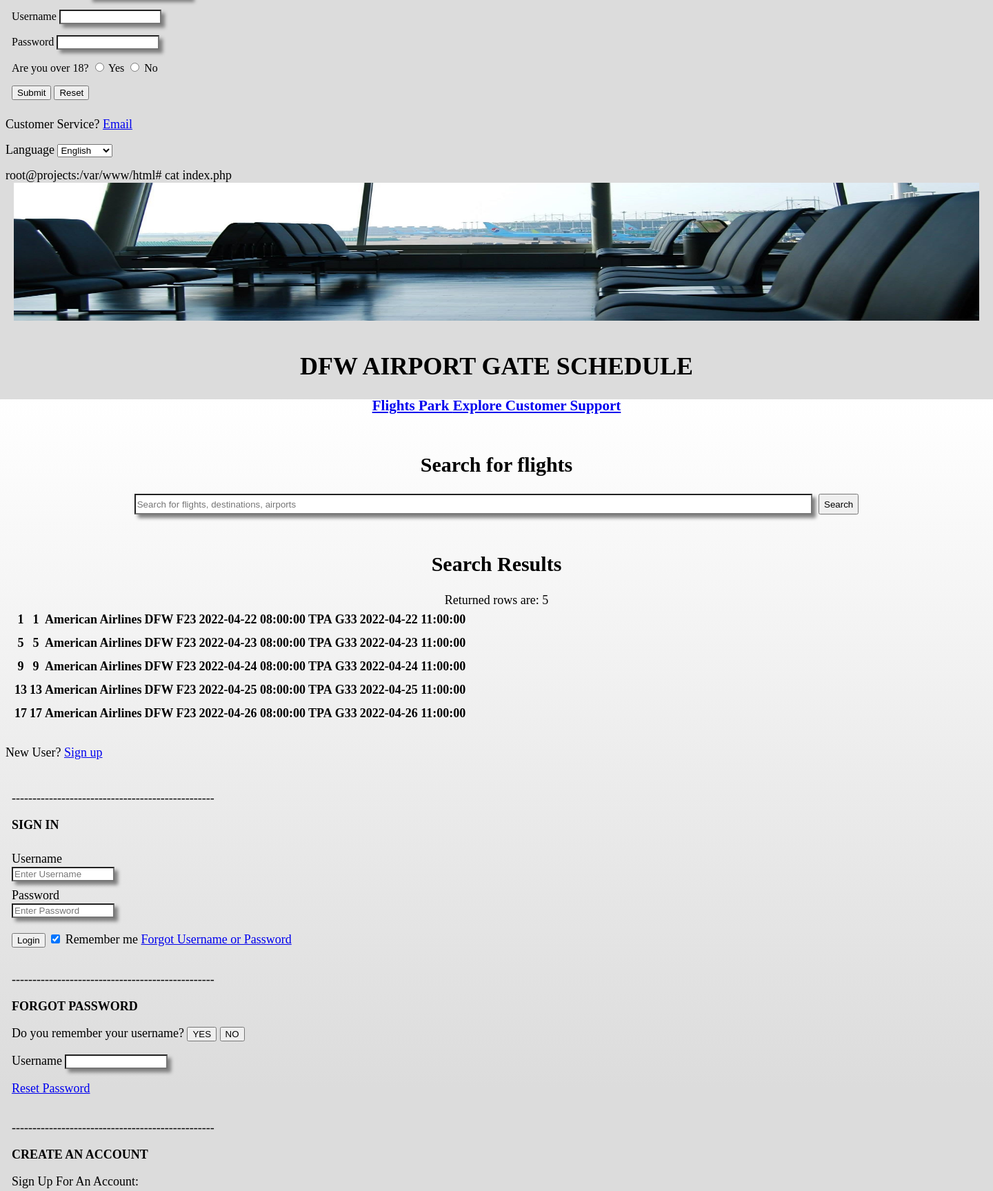
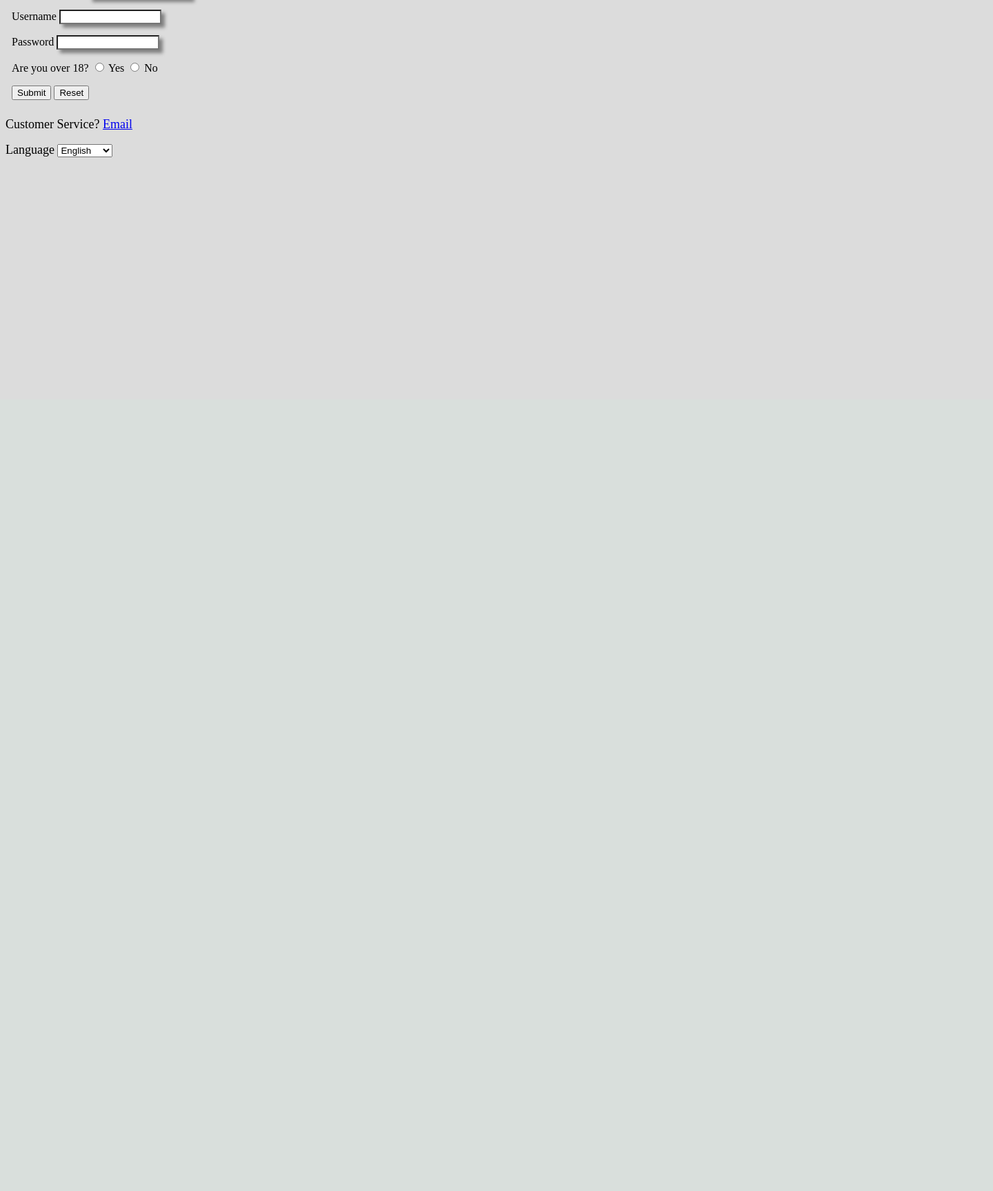
Before and after one commit to catherinaaaaa/CSCE-5560-Security-Ecommerce, a PHP site: page /?search=TPA in a window 1440 px wide. Shown: the part 1421-3148 px from the top of the page at 69% size. After the commit the page ends 1649 px from the top, so only its background shows below. Run offline with PHP 8.4, Linux system fonts and the light colour scheme; data comes from the database, SQL or seed files in the repository; lists and menus that the app fills with data are empty.

Commit message:
Pasted the index.php file twice

```diff
--- a/CatherineDocs/WebsiteFinal/index.php
+++ b/CatherineDocs/WebsiteFinal/index.php
@@ -170,176 +170,3 @@ $mysqli -> close();
 
 </body>
 </html>
-root@projects:/var/www/html# cat index.php
-<!DOCTYPE html>
-<html>
-<link href="main.css" rel="stylesheet" type="text/css">
-<script src="basic.js"></script>
-
-<body>
-<title>DFW AIRPORT GATE SCHEDULE</title>
-<div class="image-container">
-        <img src="home.jpg" align="middle"
-        width ="1400"
-        height="200"/>
-</div>
-
-<br>
-<div class ="navBar">
-<h1> DFW AIRPORT GATE SCHEDULE </h1>
-<h3>    <a href="https://www.dfwairport.com/flights/" > Flights </a>
-        <a href="https://www.dfwairport.com/park/"> Park </a>
-        <a href="https://www.dfwairport.com/explore/"> Explore </a>
-        <a href="https://www.dfwairport.com/support/"> Customer Support </a>
-</div>
-
-        <div class="section-container">
-            <h2> Search for flights  </h2>
-            <div class="search-container">
-
-                <form id="form">
-                        <input type="search" font="NeueHaasUnicaW1G" id="query" placeholder="Search for flights, destinations, airports" name="search">
-                        <button type="submit" onclick="SearchButtonCallback()">Search</button>
-                </form>
-
-            </div>
-        </div>
-        <div class="section-container">
-            <h2 font ="NeueHaasUnicaW1G"> Search Results </h2>
-            <div class="search-container">
-
-                <!-- Put search results here -->
-
-<?php
-
-$mysqli = new mysqli("localhost","catherine","UNTcat2004#","csce5560_project");
-
-// Check connection
-if ($mysqli -> connect_errno) {
-  echo "Failed to connect to MySQL: " . $mysqli -> connect_error;
-  exit();
-}
-
-// Perform query
-if($_GET['search'])
-{
-
-if ($result = $mysqli -> query('SELECT * FROM flights WHERE arrival_airport = "' . $_GET['search'] . '"' ))
-{
-
-  echo "Returned rows are: " . $result -> num_rows;
-
-  $my_arr = $result -> fetch_all();
-
-
-  echo "<table>";
-  for ($x = 0; $x < $result -> num_rows; $x+=1)
-  {
-    echo "<tr>";
-    for ($y = 0; $y < count($my_arr[$x]); $y+=1)
-    {
-      echo "<th>";
-      echo $my_arr[$x][$y];
-      echo "</th>";
-    }
-    echo "</tr>";
-  }
-  echo "</table>";
-
-
-  $result -> free_result();
-
-}
-
-}
-else
-{
-   echo "search is not set";
-}
-
-$mysqli -> close();
-
-?>
-
-            </div>
-</div>
-
-<p><font size ="4">New User? <a href="#signups">Sign up</a></font></p>
-
-
-
-
-<div class="boxes-container">
-<p> ------------------------------------------------- </p>
-<p><b>SIGN IN</b>
-            <div class="input-container">
-                <label for="username">Username</label>
-                        <div class="form-container">
-                <input type="text" placeholder="Enter Username" name="username" required>
-                        </div>
-            </div>
-            <div class="input-container">
-                <label for="password">Password</label>
-                        <div class="form-container">
-                <input type="password" placeholder="Enter Password" name="password" required>
-                        </div>
-            </div>
-            <br>
-            <button type="submit">Login</button>
-            <label>
-              <input type="checkbox" checked="checked" name="remember"> Remember me
-            </label>
-
-<a href="#forgot">Forgot Username or Password</a>
-</div>
-
-
-
-<div class="boxes-container" >
-<p> ------------------------------------------------- </p>
-<p id="forgot"> <b> FORGOT PASSWORD</b>
-<p>Do you remember your username?
-<input type="submit" name="Yes" value="YES"><a href="#yestouser"></input></a>
-<input type="submit" name="submit" value="NO"><a href="#notouser"></input></a>
-</p>
-<div class="form-container">
-<p id="yestouser">Username <input type="text" name="user" size="10"> </p>
-</div>
-<a href="https://www.youtube.com/watch?v=dQw4w9WgXcQ">Reset Password</a>
-<br>
-</div>
-
-<div class="boxes-container">
-<p> ------------------------------------------------- </p>
-<p id="signups"> <b>CREATE AN ACCOUNT </b>
-<p>Sign Up For An Account: </p>
-<div class="form-container">
-<p>Enter your email <input type="text" name="user" size="20"> </p>
-</div>
-<div class="form-container">
-<p>Username <input type="text" name="user" size="20"> </p>
-</div>
-<div class="form-container">
-<p>Password <input type="password" name="pass" size="10"></p>
-</div>
-<p>Are you over 18?
-<input type="radio" name="radiobutton" value="myValue1"> Yes</input>
-<input type="radio" name="radiobutton" value="myValue1"> No</input>
-</p>
-<input type="submit" name="Submit" value="Submit">
-<input type="reset" name="Submit2" value="Reset">
-</div>
-
-<div>
-<p><font size ="4">Customer Service? <a href="mailto:customerservice@sendemail.com">Email</a></font></p>
-<p><font size ="4">Language <select language="level"></font></p>
-<option selected>English</option>
-<option>Spanish</option>
-<option>Chinese</option>
-<option>Japanese</option>
-<option>French</option>
-</select>
-</div>
-
-</body>
-</html>
```
